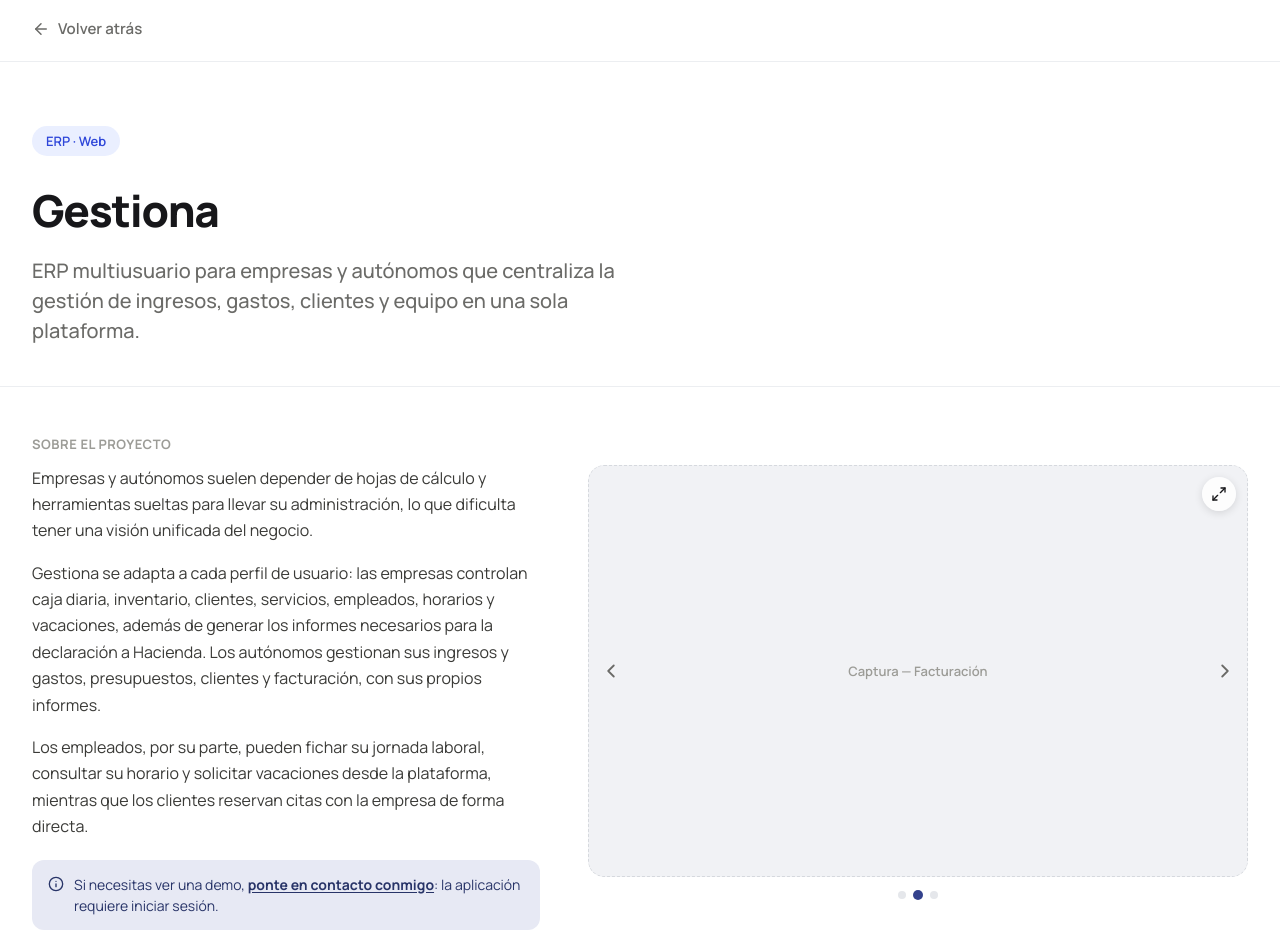
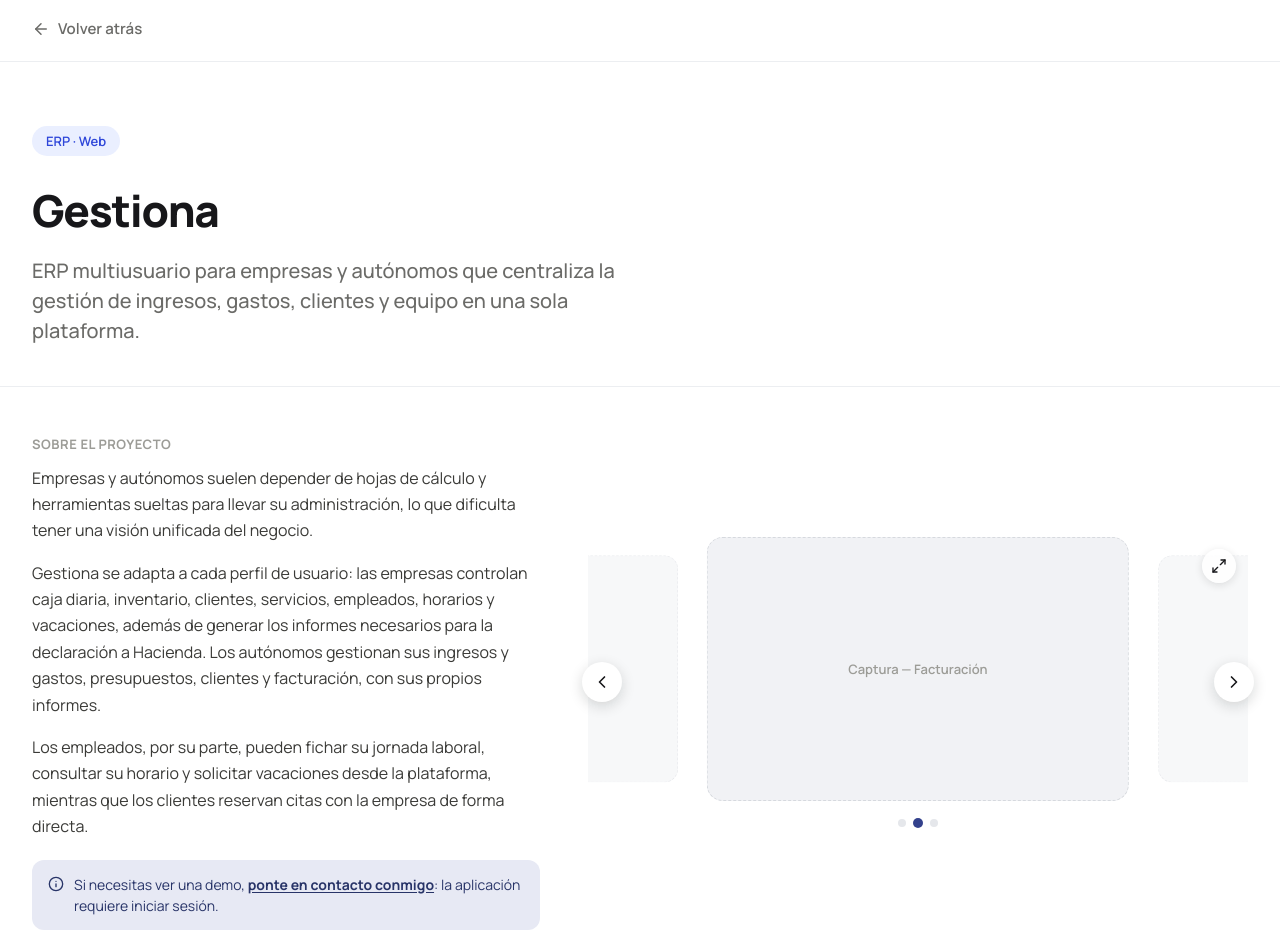
Before and after one commit to Gabriel-Karajallo/portafolio, a React (Vite) app: page /proyectos/gestiona in a window 1280 px wide. Shown: the top 952 px of the page. Built offline with nearby package versions, Linux system fonts and the light colour scheme.

Commit message:
Cambios de diseño

```diff
--- a/src/components/ImageGallery.tsx
+++ b/src/components/ImageGallery.tsx
@@ -1,29 +1,67 @@
-import { useEffect, useState } from 'react';
+import { useEffect, useLayoutEffect, useRef, useState, type PointerEvent as ReactPointerEvent } from 'react';
 import { ChevronLeft, ChevronRight, Maximize2, X } from 'lucide-react';
 import { ImagePlaceholder } from './ImagePlaceholder';
 
+interface GalleryImage {
+  label: string;
+  src?: string;
+}
+
 interface ImageGalleryProps {
-  images: { label: string }[];
+  images: GalleryImage[];
   aspect: string;
   maxWidth?: number;
 }
 
-const AUTO_PLAY_INTERVAL_MS = 3000;
+const AUTO_PLAY_INTERVAL_MS = 4000;
+const CARD_RATIO = 0.64;
+const CLICK_DRAG_THRESHOLD = 6;
+const SWIPE_THRESHOLD_RATIO = 0.2;
+
+function parseAspect(aspect: string) {
+  const [w, h] = aspect.split('/').map(Number);
+  return w && h ? w / h : 1;
+}
+
+function shortestDiff(i: number, index: number, length: number) {
+  let diff = i - index;
+  if (diff > length / 2) diff -= length;
+  if (diff < -length / 2) diff += length;
+  return diff;
+}
 
 export function ImageGallery({ images, aspect, maxWidth }: ImageGalleryProps) {
   const [index, setIndex] = useState(0);
   const [lightboxOpen, setLightboxOpen] = useState(false);
+  const [isDragging, setIsDragging] = useState(false);
+  const [dragX, setDragX] = useState(0);
+  const [viewportWidth, setViewportWidth] = useState(0);
+
+  const viewportRef = useRef<HTMLDivElement>(null);
+  const pointerIdRef = useRef<number | null>(null);
+  const startXRef = useRef(0);
+  const dragXRef = useRef(0);
+  const tappedIndexRef = useRef<number | null>(null);
+
   const hasMultiple = images.length > 1;
+  const ratioNum = parseAspect(aspect);
 
-  const goTo = (target: number) => setIndex((target + images.length) % images.length);
+  const goTo = (target: number) => setIndex(((target % images.length) + images.length) % images.length);
+
+  useLayoutEffect(() => {
+    const measure = () => setViewportWidth(viewportRef.current?.offsetWidth ?? 0);
+    measure();
+    window.addEventListener('resize', measure);
+    return () => window.removeEventListener('resize', measure);
+  }, []);
 
   useEffect(() => {
-    if (!hasMultiple || lightboxOpen) return;
+    if (!hasMultiple || lightboxOpen || isDragging) return;
     const id = setInterval(() => {
       setIndex((current) => (current + 1) % images.length);
     }, AUTO_PLAY_INTERVAL_MS);
     return () => clearInterval(id);
-  }, [hasMultiple, images.length, index, lightboxOpen]);
+  }, [hasMultiple, images.length, isDragging, lightboxOpen]);
 
   useEffect(() => {
     if (!lightboxOpen) return;
@@ -36,55 +74,132 @@ export function ImageGallery({ images, aspect, maxWidth }: ImageGalleryProps) {
     return () => window.removeEventListener('keydown', onKeyDown);
   }, [lightboxOpen, index]);
 
-  const gallery = (
-    <div className="gallery" style={{ maxWidth, margin: maxWidth ? '0 auto' : undefined }}>
-      <div className="gallery__viewport" style={{ aspectRatio: aspect }}>
-        {images.map((image, i) => (
-          <div key={image.label} className={`gallery__slide${i === index ? ' gallery__slide--active' : ''}`}>
-            <ImagePlaceholder label={image.label} shape="rounded" />
+  const handlePointerDown = (e: ReactPointerEvent<HTMLDivElement>) => {
+    if (!hasMultiple) return;
+    const cardEl = (e.target as HTMLElement).closest<HTMLElement>('[data-card-index]');
+    tappedIndexRef.current = cardEl ? Number(cardEl.dataset.cardIndex) : null;
+    pointerIdRef.current = e.pointerId;
+    startXRef.current = e.clientX;
+    dragXRef.current = 0;
+    setIsDragging(true);
+    setDragX(0);
+    e.currentTarget.setPointerCapture(e.pointerId);
+  };
+
+  const handlePointerMove = (e: ReactPointerEvent<HTMLDivElement>) => {
+    if (pointerIdRef.current !== e.pointerId) return;
+    const dx = e.clientX - startXRef.current;
+    dragXRef.current = dx;
+    setDragX(dx);
+  };
+
+  const endDrag = (e: ReactPointerEvent<HTMLDivElement>) => {
+    if (pointerIdRef.current !== e.pointerId) return;
+    pointerIdRef.current = null;
+    setIsDragging(false);
+
+    const dx = dragXRef.current;
+    dragXRef.current = 0;
+    setDragX(0);
+
+    if (Math.abs(dx) < CLICK_DRAG_THRESHOLD) {
+      if (tappedIndexRef.current === null) return;
+      if (tappedIndexRef.current === index) {
+        setLightboxOpen(true);
+      } else {
+        goTo(tappedIndexRef.current);
+      }
+      return;
+    }
+
+    const step = viewportWidth * CARD_RATIO || 1;
+    const progress = dx / step;
+    if (Math.abs(progress) > SWIPE_THRESHOLD_RATIO) {
+      goTo(index + (progress < 0 ? 1 : -1));
+    }
+  };
+
+  const step = viewportWidth * CARD_RATIO;
+
+  const carousel = (
+    <div className="carousel" style={{ maxWidth, margin: maxWidth ? '0 auto' : undefined }}>
+      <div
+        className="carousel__viewport"
+        ref={viewportRef}
+        style={{ aspectRatio: ratioNum / CARD_RATIO, cursor: hasMultiple ? (isDragging ? 'grabbing' : 'grab') : 'default' }}
+        onPointerDown={handlePointerDown}
+        onPointerMove={handlePointerMove}
+        onPointerUp={endDrag}
+        onPointerCancel={endDrag}
+      >
+        {images.map((image, i) => {
+          const diff = shortestDiff(i, index, images.length);
+          const posPx = diff * step + (isDragging ? dragX : 0);
+          const norm = step ? Math.abs(posPx / step) : 0;
+          const scale = Math.max(0.8, 1 - norm * 0.14);
+          const opacity = Math.max(0, 1 - norm * 0.45);
+          const hidden = norm > 2.2;
+
+          return (
+            <div
+              key={image.label}
+              data-card-index={i}
+              className="carousel__card"
+              style={{
+                left: `calc(50% + ${posPx}px)`,
+                width: `${CARD_RATIO * 100}%`,
+                aspectRatio: ratioNum,
+                transform: `translate(-50%, -50%) scale(${scale})`,
+                opacity: hidden ? 0 : opacity,
+                zIndex: 100 - Math.round(norm * 10),
+                transition: isDragging ? 'none' : undefined,
+                pointerEvents: hidden ? 'none' : 'auto',
+              }}
+            >
+              <ImagePlaceholder label={image.label} shape="rounded" src={image.src} />
             </div>
-        ))}
+          );
+        })}
         <button
           type="button"
-          className="gallery__expand"
+          className="carousel__expand"
           onClick={() => setLightboxOpen(true)}
           aria-label="Ampliar imagen"
         >
           <Maximize2 size={16} />
         </button>
+      </div>
+
       {hasMultiple && (
         <>
           <button
             type="button"
-              className="gallery__arrow gallery__arrow--prev"
+            className="carousel__arrow carousel__arrow--prev"
             onClick={() => goTo(index - 1)}
             aria-label="Imagen anterior"
           >
-              <ChevronLeft size={22} />
+            <ChevronLeft size={20} />
           </button>
           <button
             type="button"
-              className="gallery__arrow gallery__arrow--next"
+            className="carousel__arrow carousel__arrow--next"
             onClick={() => goTo(index + 1)}
             aria-label="Siguiente imagen"
           >
-              <ChevronRight size={22} />
+            <ChevronRight size={20} />
           </button>
-          </>
-        )}
-      </div>
-      {hasMultiple && (
-        <div className="gallery__dots">
+          <div className="carousel__dots">
             {images.map((image, i) => (
               <button
                 key={image.label}
                 type="button"
-              className={`gallery__dot${i === index ? ' gallery__dot--active' : ''}`}
+                className={`carousel__dot${i === index ? ' carousel__dot--active' : ''}`}
                 onClick={() => goTo(i)}
                 aria-label={`Ir a la imagen ${i + 1}`}
               />
             ))}
           </div>
+        </>
       )}
 
       {lightboxOpen && (
@@ -98,12 +213,12 @@ export function ImageGallery({ images, aspect, maxWidth }: ImageGalleryProps) {
             <X size={22} />
           </button>
           <div className="lightbox__content" onClick={(e) => e.stopPropagation()}>
-            <ImagePlaceholder label={images[index].label} shape="rounded" radius={12} />
+            <ImagePlaceholder label={images[index].label} shape="rounded" radius={12} src={images[index].src} />
             {hasMultiple && (
               <>
                 <button
                   type="button"
-                  className="gallery__arrow gallery__arrow--prev lightbox__arrow"
+                  className="carousel__arrow carousel__arrow--prev lightbox__arrow"
                   onClick={() => goTo(index - 1)}
                   aria-label="Imagen anterior"
                 >
@@ -111,7 +226,7 @@ export function ImageGallery({ images, aspect, maxWidth }: ImageGalleryProps) {
                 </button>
                 <button
                   type="button"
-                  className="gallery__arrow gallery__arrow--next lightbox__arrow"
+                  className="carousel__arrow carousel__arrow--next lightbox__arrow"
                   onClick={() => goTo(index + 1)}
                   aria-label="Siguiente imagen"
                 >
@@ -125,5 +240,5 @@ export function ImageGallery({ images, aspect, maxWidth }: ImageGalleryProps) {
     </div>
   );
 
-  return maxWidth ? <div className="gallery__frame">{gallery}</div> : gallery;
+  return maxWidth ? <div className="gallery__frame">{carousel}</div> : carousel;
 }
--- a/src/data/content.ts
+++ b/src/data/content.ts
@@ -25,12 +25,13 @@ export interface ProjectDetailContent {
   description: string[];
   role: string;
   stack: string[];
-  gallery: { label: string }[];
+  gallery: { label: string; src?: string }[];
   galleryAspect: string;
   galleryMaxWidth?: number;
   ctaLabel: string;
   ctaHref: string;
   demoNote?: string;
+  playStoreUrl?: string;
 }
 
 export const experience: ExperienceItem[] = [
@@ -214,8 +215,9 @@ export const projectDetails: Record<string, ProjectDetailContent> = {
       { label: 'Pantalla — Progreso' },
     ],
     galleryAspect: '9/16',
-    galleryMaxWidth: 320,
+    galleryMaxWidth: 420,
     ctaLabel: 'Ver demo',
     ctaHref: '#',
+    playStoreUrl: '',
   },
 };
--- a/src/index.css
+++ b/src/index.css
@@ -831,6 +831,13 @@ textarea {
   margin-bottom: 20px;
 }
 
+.project-entry__store-badge {
+  display: block;
+  height: 44px;
+  width: auto;
+  margin-bottom: 20px;
+}
+
 .project-entry__link {
   display: inline-flex;
   align-items: center;
@@ -1790,6 +1797,18 @@ textarea {
   margin-top: 16px;
 }
 
+.detail-store-badge {
+  display: inline-block;
+  margin-top: 20px;
+}
+
+.detail-store-badge img,
+img.detail-store-badge {
+  height: 48px;
+  width: auto;
+  display: block;
+}
+
 .detail-demo-note {
   display: flex;
   align-items: flex-start;
@@ -1819,25 +1838,37 @@ textarea {
   color: var(--accent-hover);
 }
 
-.gallery {
+.carousel {
+  position: relative;
   display: flex;
   flex-direction: column;
+  align-items: center;
   width: 100%;
-  gap: 14px;
-}
-
-.gallery__viewport {
+  gap: 18px;
+}
+
+.carousel__viewport {
   position: relative;
   width: 100%;
+  overflow: hidden;
+  touch-action: pan-y;
+  -webkit-user-select: none;
+  user-select: none;
+}
+
+.carousel__card {
+  position: absolute;
+  top: 50%;
   border-radius: 16px;
-  overflow: hidden;
-}
-
-.gallery__expand {
+  transition: left 0.45s cubic-bezier(0.22, 0.9, 0.4, 1), transform 0.45s cubic-bezier(0.22, 0.9, 0.4, 1),
+    opacity 0.45s ease;
+}
+
+.carousel__expand {
   position: absolute;
   top: 12px;
   right: 12px;
-  z-index: 3;
+  z-index: 150;
   display: flex;
   align-items: center;
   justify-content: center;
@@ -1852,7 +1883,7 @@ textarea {
   transition: background 0.15s ease, transform 0.15s ease;
 }
 
-.gallery__expand:hover {
+.carousel__expand:hover {
   background: #ffffff;
   transform: scale(1.08);
 }
@@ -1916,66 +1947,59 @@ textarea {
 }
 
 .lightbox__arrow {
-  color: rgba(255, 255, 255, 0.8);
-  filter: none;
+  background: rgba(255, 255, 255, 0.12);
+  color: #ffffff;
+  box-shadow: none;
 }
 
 .lightbox__arrow:hover {
-  color: #ffffff;
-}
-
-.gallery__slide {
-  position: absolute;
-  inset: 0;
-  opacity: 0;
-  transition: opacity 0.7s ease;
-}
-
-.gallery__slide--active {
-  opacity: 1;
-  z-index: 1;
-}
-
-.gallery__arrow {
+  background: rgba(255, 255, 255, 0.22);
+  transform: translateY(-50%) scale(1.05);
+}
+
+.carousel__arrow {
   position: absolute;
   top: 50%;
-  z-index: 2;
+  z-index: 120;
   transform: translateY(-50%);
-  background: none;
+  display: flex;
+  align-items: center;
+  justify-content: center;
+  width: 40px;
+  height: 40px;
+  border-radius: 50%;
   border: none;
-  display: flex;
-  align-items: center;
-  justify-content: center;
+  background: #ffffff;
+  color: var(--text-primary);
   cursor: pointer;
-  color: var(--text-secondary);
-  filter: drop-shadow(0 1px 2px rgba(255, 255, 255, 0.6));
-  transition: color 0.15s ease;
-  padding: 8px;
-}
-
-.gallery__arrow svg {
+  box-shadow: 0 4px 14px rgba(15, 16, 20, 0.16);
+  transition: transform 0.15s ease, box-shadow 0.15s ease;
+}
+
+.carousel__arrow svg {
   pointer-events: none;
 }
 
-.gallery__arrow:hover {
-  color: var(--text-primary);
-}
-
-.gallery__arrow--prev {
-  left: 4px;
-}
-
-.gallery__arrow--next {
-  right: 4px;
-}
-
-.gallery__dots {
+.carousel__arrow:hover {
+  transform: translateY(-50%) scale(1.08);
+  box-shadow: 0 6px 18px rgba(15, 16, 20, 0.22);
+}
+
+.carousel__arrow--prev {
+  left: -6px;
+}
+
+.carousel__arrow--next {
+  right: -6px;
+}
+
+.carousel__dots {
   display: flex;
   justify-content: center;
   gap: 8px;
 }
 
-.gallery__dot {
+.carousel__dot {
   width: 8px;
   height: 8px;
   border-radius: 50%;
@@ -1986,7 +2010,7 @@ textarea {
   transition: background 0.15s ease, transform 0.15s ease;
 }
 
-.gallery__dot--active {
+.carousel__dot--active {
   background: var(--accent);
   transform: scale(1.25);
 }
```
Also changed, not shown: src/components/sections/Projects.tsx (+9 -1 lines), src/pages/ProjectDetail.tsx (+17 -0 lines), public/images/google-play-badge.png (added). Lines whose indentation alone changed are shown as unchanged.
